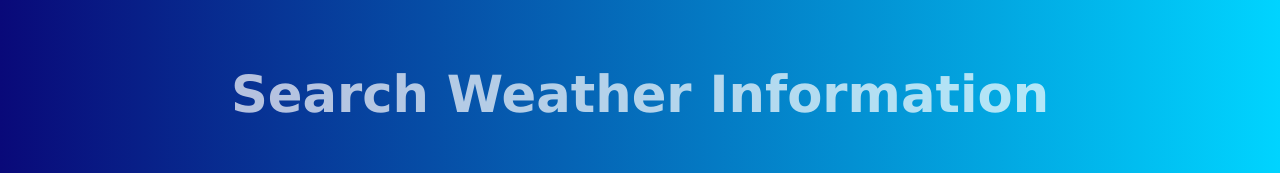
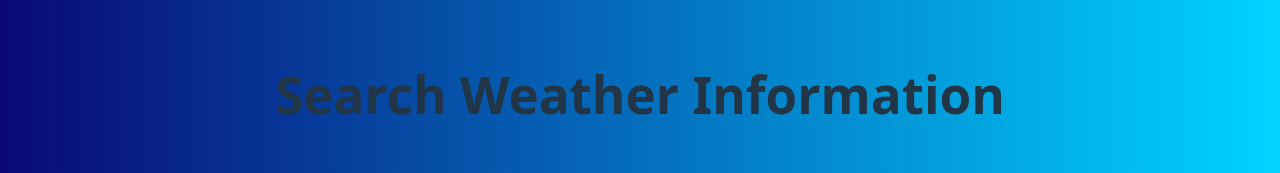
Before and after one commit to AnupKurdekar/Weather-React, a React (Vite) app: page / in a window 1280 px wide. Shown: the top 173 px of the page. Built offline with nearby package versions, Linux system fonts and the light colour scheme; no server answers.

Commit message:
Update Search.css

```diff
--- a/src/Search.css
+++ b/src/Search.css
@@ -30,7 +30,8 @@ form{
     justify-content: center;
     align-items: center;
 }
-h1{
+h2{
+    font-size: 30px;
     font-family: Verdana, Geneva, Tahoma, sans-serif;
     color:rgba(255, 255, 255, 0.7)
 }
```
